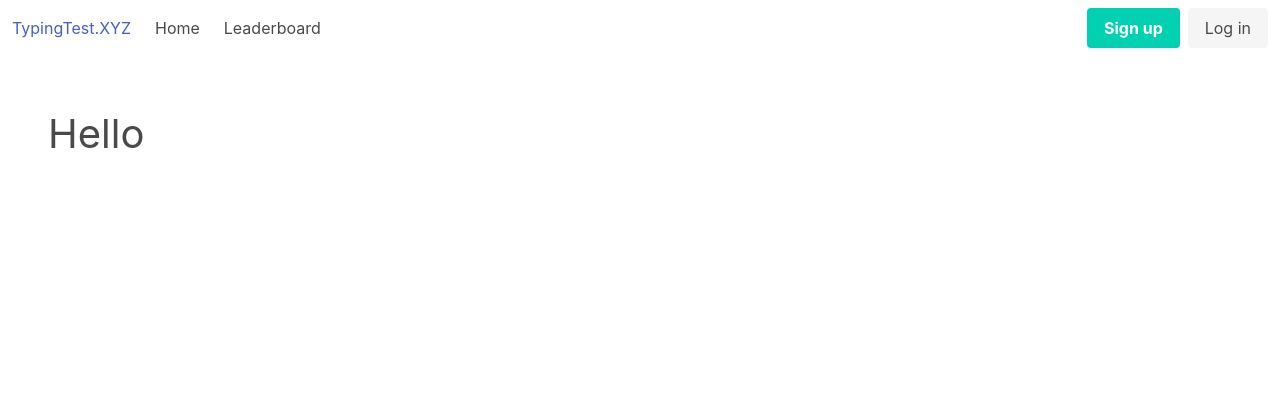
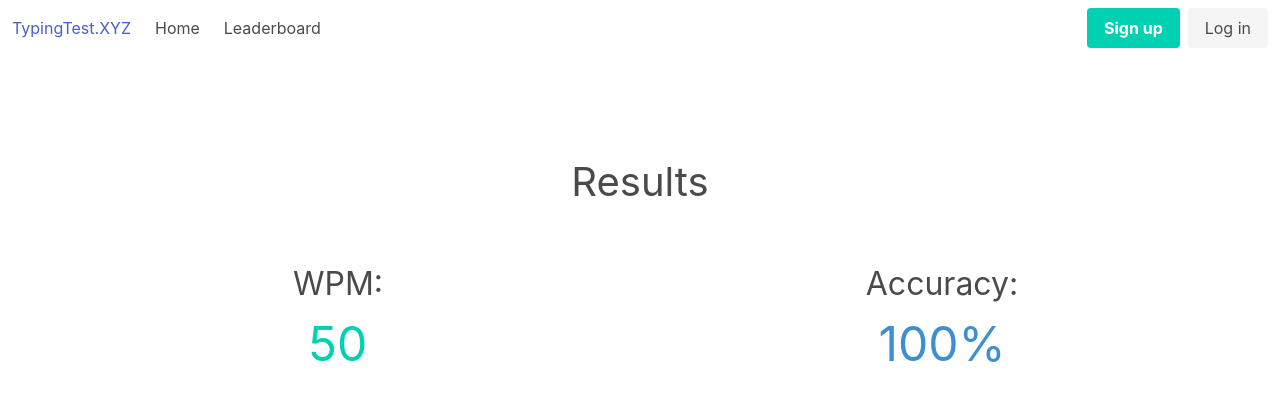
Before and after one commit to emersonh-xyz/wpm-xyz, a React (Create React App) app: page /results in a window 1280 px wide. Shown: the top 400 px of the page. Built offline with nearby package versions, Linux system fonts and the light colour scheme.

Commit message:
Added a separate results page

```diff
--- a/src/components/Navbar.js
+++ b/src/components/Navbar.js
@@ -17,7 +17,7 @@ export default function Navbar() {
 
         <div id="navbarBasicExample" className="navbar-menu">
           <div className="navbar-start">
-            <a className="navbar-item">
+            <a href="/"className="navbar-item">
               Home
             </a>
 
--- a/src/components/Results.js
+++ b/src/components/Results.js
@@ -3,9 +3,25 @@ import React from "react"
 export default function Results(){
     return(
         <div className="section">
-            <div className="is-size-2 has-primary">
-                Hello
-            </div>
+
+
+        <div className="section is-size-2 has-text-centered" >
+            Results
         </div>
+        <div className="columns">
+          <div className="column has-text-centered">
+            <p className="is-size-3">WPM:</p>
+            <p className="has-text-primary is-size-1">
+              50
+            </p>
+          </div>
+          <div className="column has-text-centered">
+            <p className="is-size-3">Accuracy:</p>
+              <p className="has-text-info is-size-1">
+                100%
+              </p>
+          </div>
+        </div>
+      </div>
     )
 }
```
